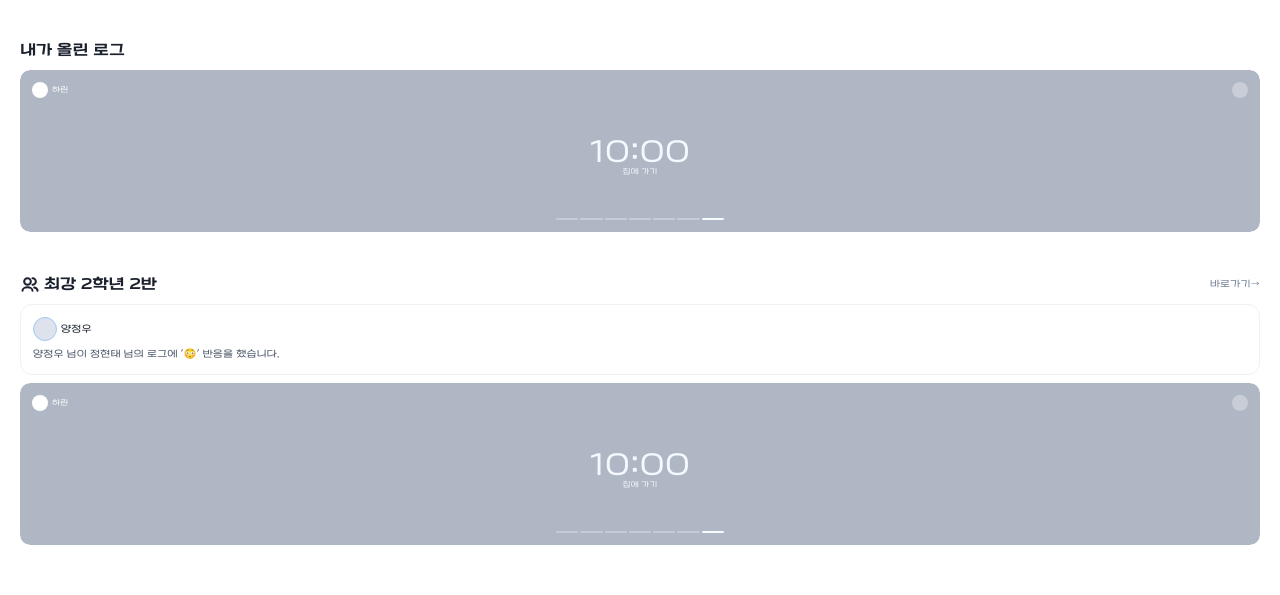
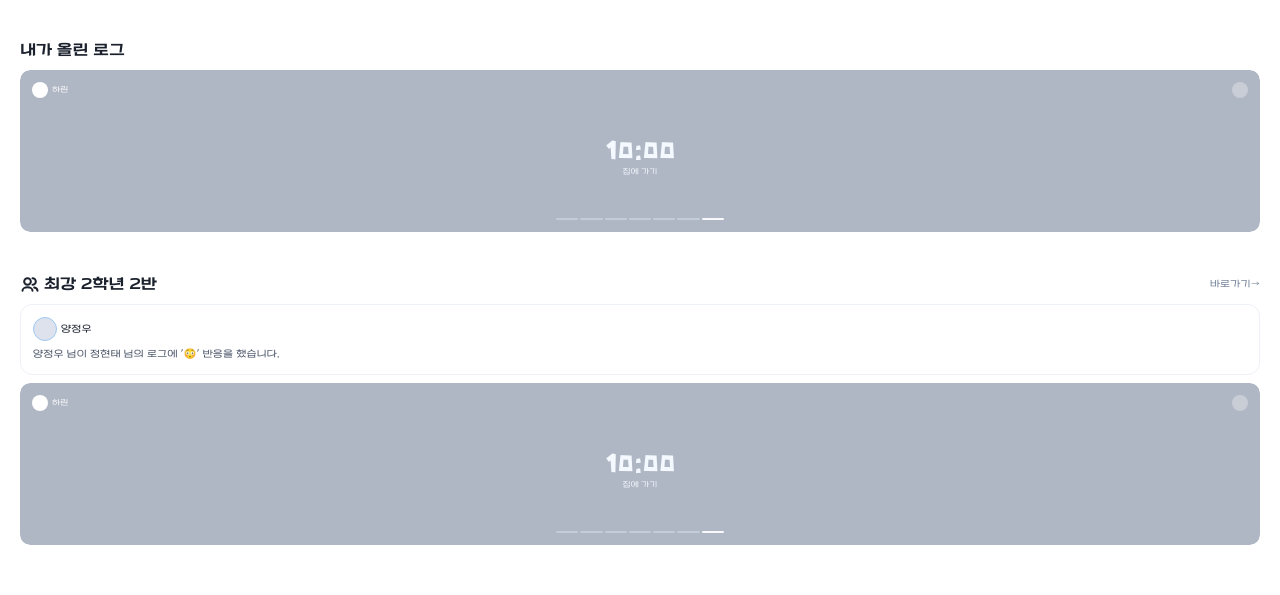
Before and after one commit to slaves-of-jihye/kolog-FE, a Next.js app: page / in a window 1280 px wide. Shown: the part 126-721 px from the top of the page. Built offline with nearby package versions, Linux system fonts and the light colour scheme.

Commit message:
feat:: LogCard 컴포넌트 분리

```diff
--- a/src/app/globals.css
+++ b/src/app/globals.css
@@ -15,3 +15,7 @@ body {
     border-color: var(--border);
   }
 }
+
+.font-display {
+  font-family: var(--font-ok-dan-dan), sans-serif;
+}
--- a/src/app/page.tsx
+++ b/src/app/page.tsx
@@ -1,36 +1,8 @@
 import Image from 'next/image';
 import UsersIcon from '@/shared/assets/icons/users-icon.svg';
+import { LogCard } from '@/shared/ui';
 
-function VideoCard() {
-  return (
-    <div className="relative flex h-[10.125rem] w-full shrink-0 flex-col items-center justify-between overflow-hidden rounded-[0.625rem] p-3">
-      <div className="absolute inset-0 rounded-[0.625rem] bg-gray-300" />
-      <div className="absolute inset-0 rounded-[0.625rem] bg-black/10" />
-
-      <div className="relative flex w-full items-center justify-between">
-        <div className="flex items-center gap-1">
-          <div className="size-4 shrink-0 rounded-full bg-white" />
-          <p className="text-[0.5rem] tracking-[0.01rem] whitespace-nowrap text-white">하린</p>
-        </div>
-        <div className="size-4 rounded-sm bg-white/30" />
-      </div>
-
-      <div className="text-primary-50 relative flex flex-col items-center text-center">
-        <p className="font-display text-[2rem] leading-[0.9] whitespace-nowrap">10:00</p>
-        <p className="text-[0.5rem] tracking-[0.01rem]">집에 가기</p>
-      </div>
-
-      <div className="relative flex h-0.5 w-[10.5rem] items-center gap-0.5">
-        {Array.from({ length: 6 }).map((_, i) => (
-          <div key={i} className="h-full min-w-px flex-1 rounded-full bg-gray-300" />
-        ))}
-        <div className="h-full min-w-px flex-1 rounded-full bg-gray-50" />
-      </div>
-    </div>
-  );
-}
-
-export default function Main() {
+const Main = () => {
   return (
     <div className="relative min-h-screen w-full bg-white">
       <div className="flex flex-col gap-16 px-5 pt-[4.25rem] pb-16">
@@ -42,7 +14,7 @@ export default function Main() {
         <div className="flex flex-col gap-10">
           <div className="flex flex-col gap-2">
             <p className="text-base font-bold text-gray-800">내가 올린 로그</p>
-            <VideoCard />
+            <LogCard />
           </div>
 
           <div className="flex flex-col gap-2">
@@ -64,7 +36,7 @@ export default function Main() {
               </p>
             </div>
 
-            <VideoCard />
+            <LogCard />
           </div>
         </div>
       </div>
@@ -74,4 +46,5 @@ export default function Main() {
       </div>
     </div>
   );
-}
+};
+export default Main;
--- /dev/null
+++ b/src/shared/ui/LogCard.tsx
@@ -0,0 +1,30 @@
+const LogCard = () => {
+  return (
+    <div className="relative flex h-[10.125rem] w-full shrink-0 flex-col items-center justify-between overflow-hidden rounded-[0.625rem] p-3">
+      <div className="absolute inset-0 rounded-[0.625rem] bg-gray-300" />
+      <div className="absolute inset-0 rounded-[0.625rem] bg-black/10" />
+
+      <div className="relative flex w-full items-center justify-between">
+        <div className="flex items-center gap-1">
+          <div className="size-4 shrink-0 rounded-full bg-white" />
+          <p className="text-[0.5rem] tracking-[0.01rem] whitespace-nowrap text-white">하린</p>
+        </div>
+        <div className="size-4 rounded-sm bg-white/30" />
+      </div>
+
+      <div className="text-primary-50 relative flex flex-col items-center text-center">
+        <p className="font-display text-[2rem] leading-[0.9] whitespace-nowrap">10:00</p>
+        <p className="text-[0.5rem] tracking-[0.01rem]">집에 가기</p>
+      </div>
+
+      <div className="relative flex h-0.5 w-[10.5rem] items-center gap-0.5">
+        {Array.from({ length: 6 }).map((_, i) => (
+          <div key={i} className="h-full min-w-px flex-1 rounded-full bg-gray-300" />
+        ))}
+        <div className="h-full min-w-px flex-1 rounded-full bg-gray-50" />
+      </div>
+    </div>
+  );
+};
+
+export default LogCard;
--- /dev/null
+++ b/src/shared/ui/index.ts
@@ -0,0 +1 @@
+export { default as LogCard } from './LogCard';
```
Also changed, not shown: 1 other file (tests, documents, lock files or other folders).
